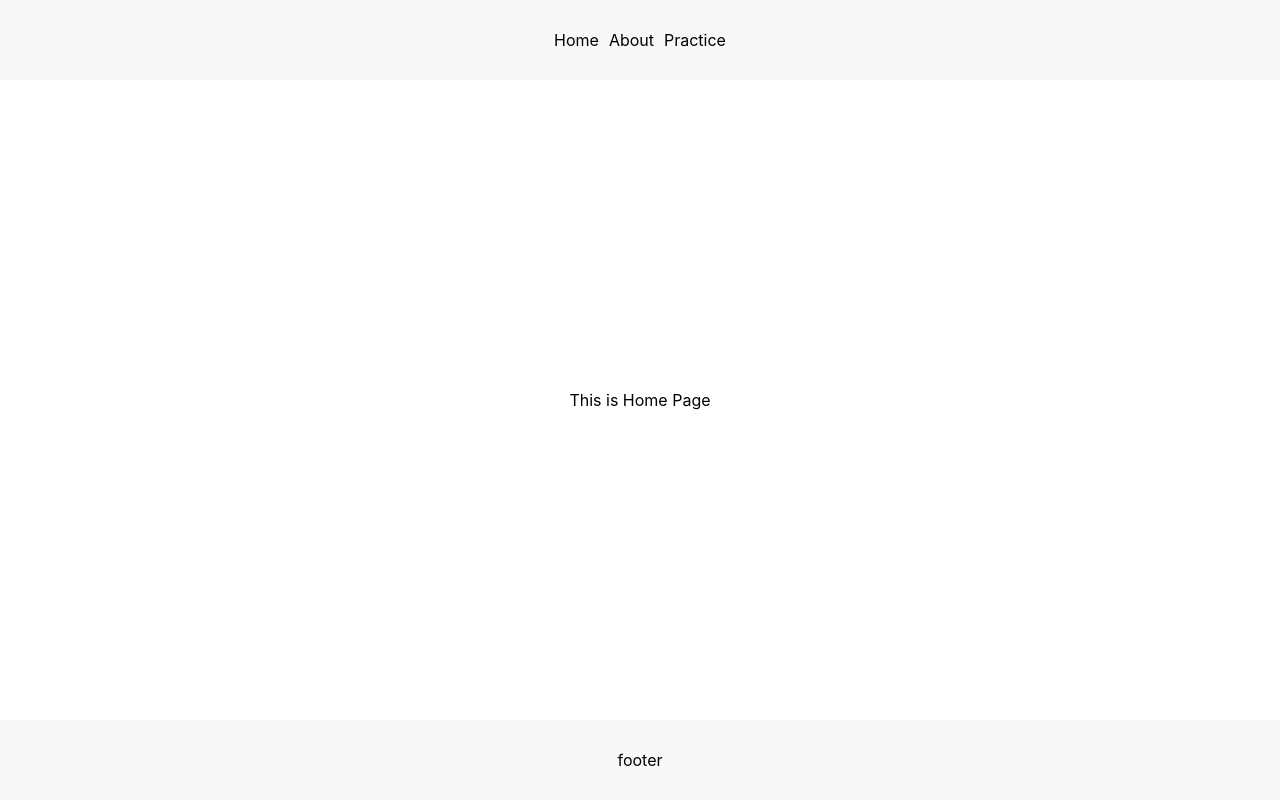
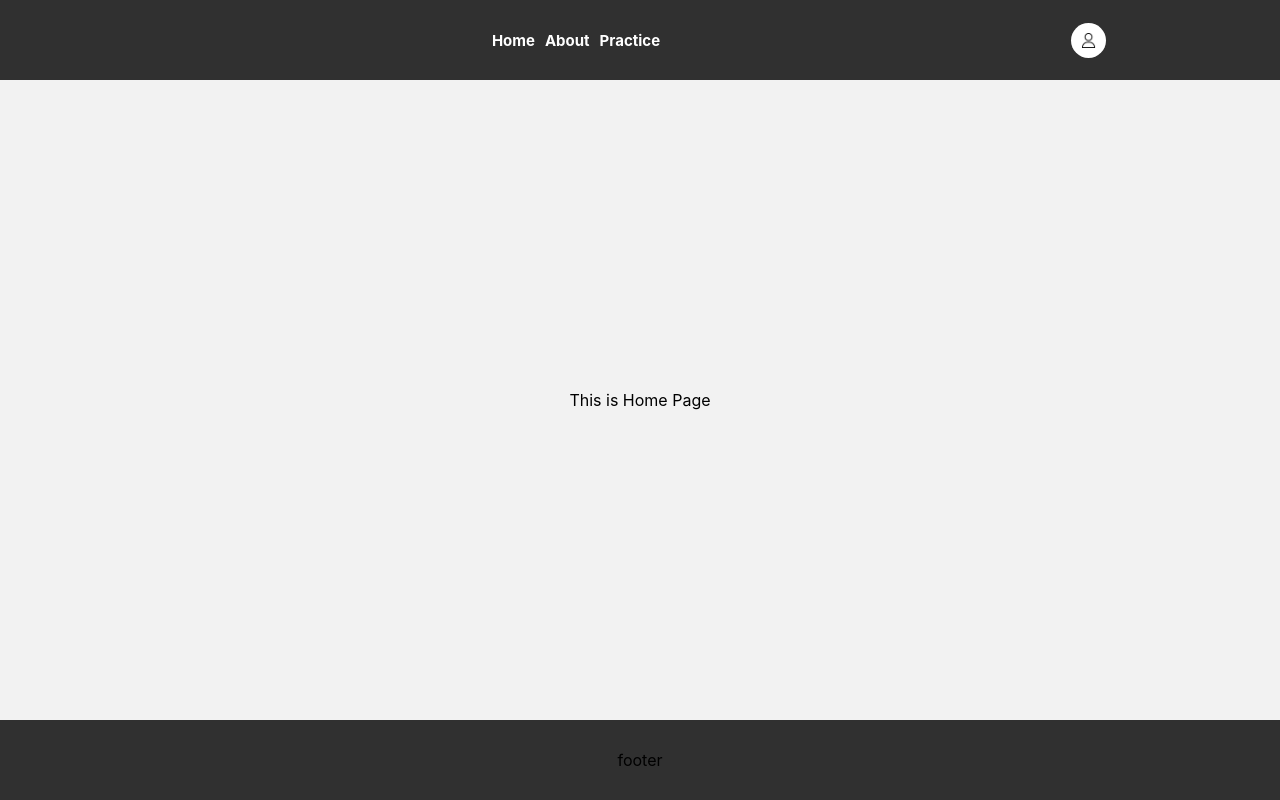
Before and after one commit to mcar100/ui_practice, a React (Create React App) app: page / in a window 1280 px wide. Built offline with nearby package versions, Linux system fonts and the light colour scheme.

Commit message:
Style: 스타일 색상 변경 및 사용자 버튼 추가

```diff
--- a/src/components/Header/Header.jsx
+++ b/src/components/Header/Header.jsx
@@ -1,9 +1,13 @@
 import HeaderNav from "./HeaderNav";
+import LoginNav from "./login/Login";
 
 function Header() {
   return (
     <header className="container">
-      <HeaderNav />
+      <div className="header-nav-container">
+        <HeaderNav />
+        <LoginNav />
+      </div>
     </header>
   );
 }
--- a/src/components/Header/HeaderNav.jsx
+++ b/src/components/Header/HeaderNav.jsx
@@ -10,7 +10,7 @@ function HeaderNav() {
       <ul className="nav-menu">
         {menuBar.map((nav, idx) => {
           return (
-            <li className="nav-item">
+            <li className="nav-item" key={`headerNav-${idx}`}>
               <Link to={pageURL[idx]}>{nav}</Link>
             </li>
           );
--- /dev/null
+++ b/src/components/Header/login/Login.jsx
@@ -0,0 +1,13 @@
+import UserIcon from "../../../styles/icons/user.png";
+
+function LoginNav() {
+  return (
+    <div className="header-login">
+      <button>
+        <img src={UserIcon} alt="user icon" />
+      </button>
+    </div>
+  );
+}
+
+export default LoginNav;
--- a/src/styles/css/main.css
+++ b/src/styles/css/main.css
@@ -131,7 +131,52 @@ body {
 
 /* basic  */
 /* theme  */
+/* font-theme */
 /* situation  */
+/* buttons */
+/* header-nav-container */
+.header-nav-container {
+  width: 100%;
+  height: 100%;
+  background-color: inherit;
+  display: grid;
+  grid-template-columns: 10% 70% 10% 10%;
+  justify-content: center;
+  align-items: center;
+  gap: 0px;
+}
+.header-nav-container .header-navbar {
+  grid-column: 2;
+}
+.header-nav-container .header-navbar .nav-menu .nav-item > a {
+  font-size: 15px;
+  font-weight: bold;
+  color: #fff;
+}
+.header-nav-container .header-login {
+  grid-column: 3;
+  display: flex;
+  flex-direction: row;
+  justify-content: center;
+  align-items: center;
+  gap: 0px;
+}
+.header-nav-container .header-login > button {
+  border: none;
+  border-radius: 100%;
+  width: 35px;
+  height: 35px;
+  background-color: #fff;
+}
+.header-nav-container .header-login > button:hover {
+  opacity: 90%;
+}
+.header-nav-container .header-login > button > img {
+  width: 15px;
+  height: 15px;
+  background-color: inherit;
+}
+
 .body-container {
   display: grid;
   grid-template-areas: ". header ." ". body ." ". footer .";
@@ -150,7 +195,7 @@ body {
 .body-container header .nav-menu {
   width: 100%;
   height: 50px;
-  background-color: #f8f8f8;
+  background-color: inherit;
   display: flex;
   flex-direction: row;
   justify-content: center;
@@ -173,10 +218,10 @@ body {
   justify-content: center;
   align-items: center;
   gap: 0px;
-  background-color: #f8f8f8;
+  background-color: #303030;
   color: #000;
 }
 .body-container main.container {
-  background-color: #fff;
+  background-color: #f2f2f2;
   color: #000;
 }/*# sourceMappingURL=main.css.map */
--- a/src/styles/scss/components/_components.scss
+++ b/src/styles/scss/components/_components.scss
@@ -1,2 +1,33 @@
 @use "../abstracts/variables" as c;
 @use "../abstracts/mixins" as mix;
+
+/* header-nav-container */
+.header-nav-container {
+  @include mix.box-style($w: 100%, $h: 100%, $bgc: inherit);
+  @include mix.gridbox($gtc: 10% 70% 10% 10%);
+
+  .header-navbar {
+    grid-column: 2;
+    .nav-menu {
+      .nav-item {
+        & > a {
+          @include mix.font-style(15px, bold, c.$f-white);
+        }
+      }
+    }
+  }
+
+  .header-login {
+    grid-column: 3;
+    @include mix.flexbox();
+
+    & > button {
+      @include mix.circle-button();
+      @include mix.box-style(35px, 35px, c.$f-white);
+
+      & > img {
+        @include mix.box-style(15px, 15px, inherit);
+      }
+    }
+  }
+}
--- /dev/null
+++ b/src/styles/scss/components/_header.scss
@@ -0,0 +1,2 @@
+@use "../abstracts/variables" as c;
+@use "../abstracts/mixins" as mix;
--- a/src/styles/scss/pages/_page.scss
+++ b/src/styles/scss/pages/_page.scss
@@ -16,7 +16,7 @@
     }
 
     .nav-menu {
-      @include mix.box-style(100%, 50px, c.$background);
+      @include mix.box-style(100%, 50px, inherit);
       @include mix.flexbox();
 
       .nav-item {
@@ -36,12 +36,12 @@
   .container {
     height: 100%;
     @include mix.flexbox($d: column, $jc: center, $ai: center);
-    background-color: c.$background;
+    background-color: c.$bar;
     color: c.$black;
   }
 
   main.container {
-    background-color: c.$white;
+    background-color: c.$background;
     color: c.$black;
   }
 }
```
Also changed, not shown: src/styles/scss/abstracts/_mixins.scss (+16 -0 lines), src/styles/scss/abstracts/_variables.scss (+9 -3 lines), src/styles/icons/user.png (added), 1 other file (tests, documents, lock files or other folders).
